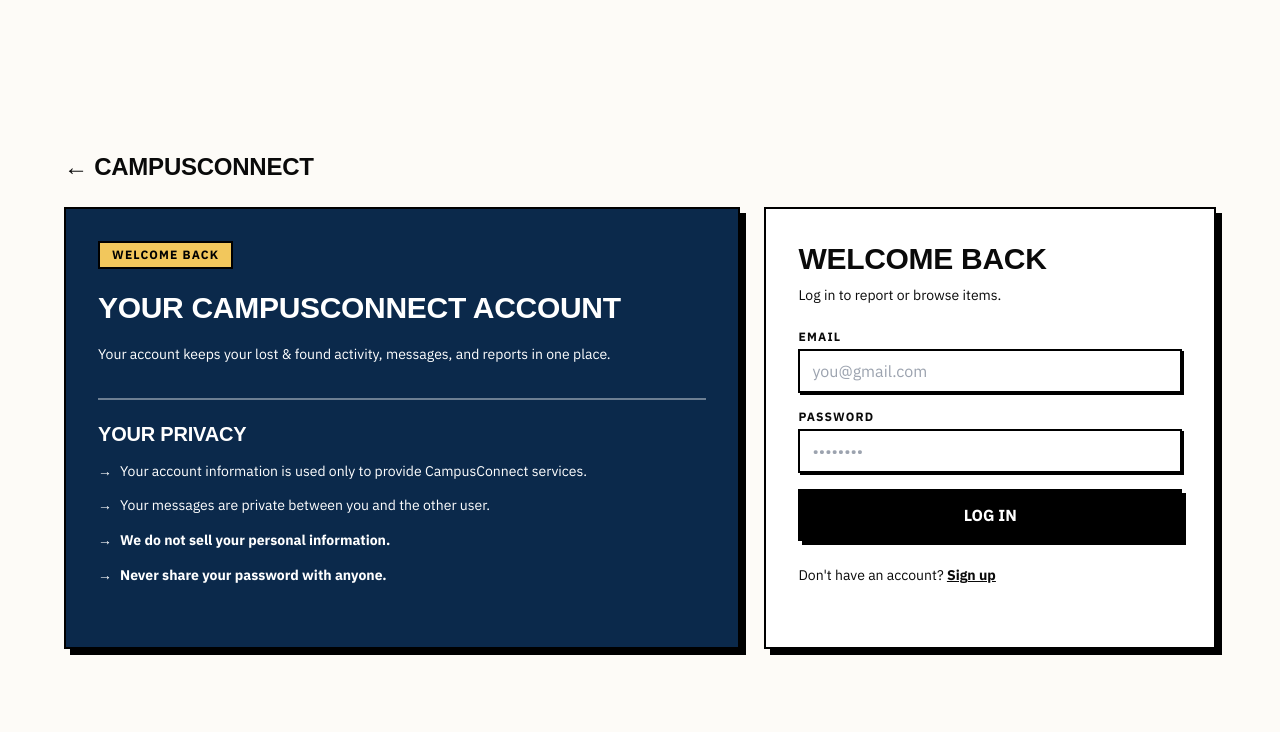
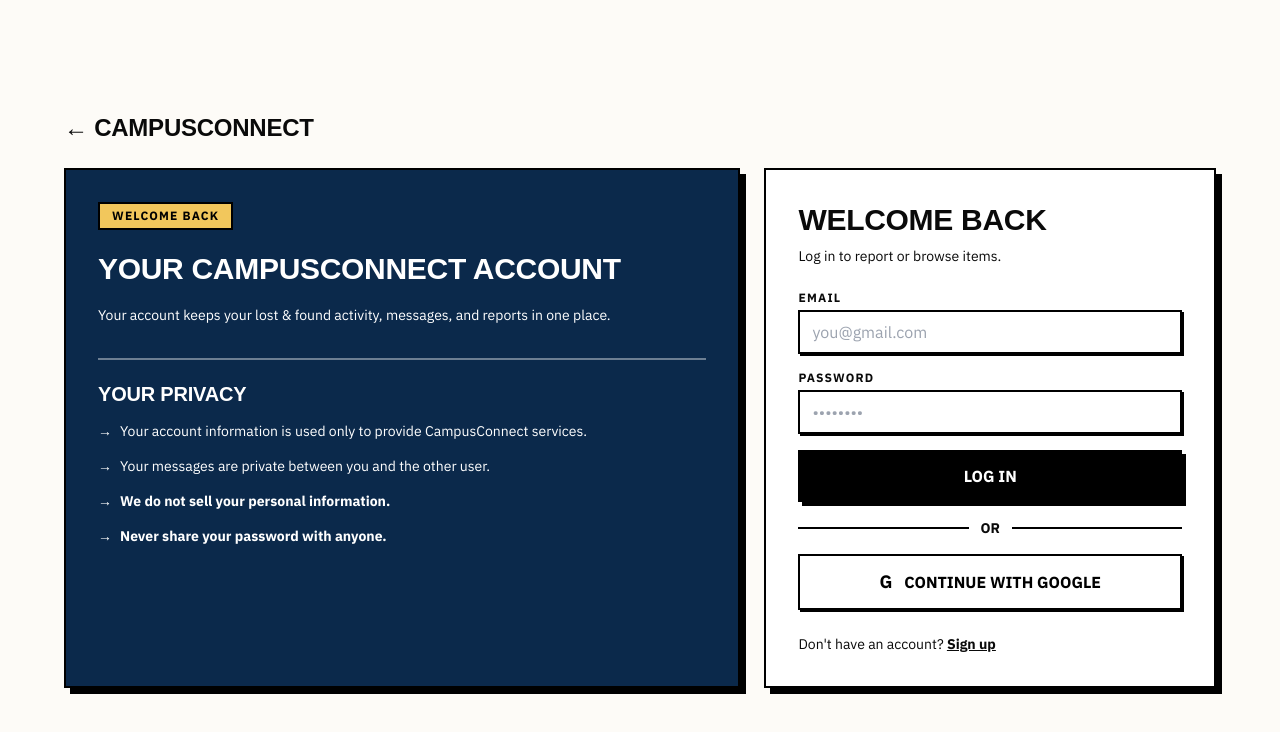
Before and after one commit to prateek4576/campusconnect, a React (Create React App) app in the folder frontend/: page /login in a window 1280 px wide. Shown: the top 732 px of the page. Built offline with nearby package versions, Linux system fonts and the light colour scheme; no server answers; a web font is replaced by a local one.

Commit message:
Add Google login option

```diff
--- a/frontend/src/pages/Login.jsx
+++ b/frontend/src/pages/Login.jsx
@@ -4,13 +4,54 @@
 import api from "../lib/api";
 
 export default function Login() {
-  const { login, formatApiErrorDetail } = useAuth();
+  const { login, googleLogin, formatApiErrorDetail } = useAuth();
   const nav = useNavigate();
 
   const [email, setEmail] = useState("");
   const [password, setPassword] = useState("");
   const [error, setError] = useState("");
   const [busy, setBusy] = useState(false);
+
+  const handleGoogleLogin = () => {
+    setError("");
+
+    if (!window.google) {
+      setError("Google Sign-In is not available. Please try again.");
+      return;
+    }
+
+    const googleClientId = process.env.REACT_APP_GOOGLE_CLIENT_ID;
+
+    if (!googleClientId) {
+      setError("Google authentication is not configured.");
+      return;
+    }
+
+    window.google.accounts.id.initialize({
+      client_id: googleClientId,
+
+      callback: async (response) => {
+        setBusy(true);
+        setError("");
+
+        try {
+          await googleLogin(response.credential);
+
+          nav("/dashboard");
+        } catch (e) {
+          setError(
+            formatApiErrorDetail(e.response?.data?.detail) ||
+              e.message ||
+              "Google sign-in failed",
+          );
+        } finally {
+          setBusy(false);
+        }
+      },
+    });
+
+    window.google.accounts.id.prompt();
+  };
 
   const submit = async (e) => {
     e.preventDefault();
@@ -42,12 +83,11 @@
       await login(email, password);
 
       nav("/dashboard");
-
     } catch (e) {
       setError(
         formatApiErrorDetail(e.response?.data?.detail) ||
-        e.message ||
-        "Login failed"
+          e.message ||
+          "Login failed",
       );
     } finally {
       setBusy(false);
@@ -56,9 +96,7 @@
 
   return (
     <div className="min-h-screen bg-[#FDFBF7] flex items-center justify-center px-4 py-10">
-
       <div className="w-full max-w-6xl">
-
         {/* BACK TO CAMPUSCONNECT */}
         <Link
           to="/"
@@ -72,13 +110,11 @@
         {/* ================================================= */}
 
         <div className="flex flex-col lg:flex-row gap-6 items-stretch">
-
           {/* ================================================= */}
           {/* WELCOME / INFORMATION CARD */}
           {/* ================================================= */}
 
           <div className="bg-[#0B294B] text-white border-2 border-black brutal-shadow-lg p-8 w-full lg:w-3/5">
-
             {/* LABEL */}
             <div className="inline-block bg-[#F2C75C] text-black border-2 border-black px-3 py-1 font-bold uppercase text-xs tracking-widest mb-5">
               Welcome Back
@@ -90,26 +126,20 @@
             </h2>
 
             <p className="text-sm leading-relaxed mb-8">
-              Your account keeps your lost &amp; found activity,
-              messages, and reports in one place.
+              Your account keeps your lost &amp; found activity, messages, and
+              reports in one place.
             </p>
-
-
-
-
 
             {/* ================================================= */}
             {/* YOUR PRIVACY */}
             {/* ================================================= */}
 
             <div className="border-t-2 border-white/40 pt-5 mb-7">
-
               <h3 className="font-display font-black text-xl uppercase mb-3">
                 Your Privacy
               </h3>
 
               <ul className="space-y-3 text-sm leading-relaxed">
-
                 <li className="flex gap-2">
                   <span>→</span>
                   <span>
@@ -121,8 +151,7 @@
                 <li className="flex gap-2">
                   <span>→</span>
                   <span>
-                    Your messages are private between you and the
-                    other user.
+                    Your messages are private between you and the other user.
                   </span>
                 </li>
 
@@ -139,34 +168,24 @@
                     <strong>Never share your password with anyone.</strong>
                   </span>
                 </li>
-
               </ul>
-
             </div>
-
           </div>
-
 
           {/* ================================================= */}
           {/* LOGIN CARD */}
           {/* ================================================= */}
 
           <div className="bg-white border-2 border-black brutal-shadow-lg p-8 w-full lg:w-2/5">
-
             <h1 className="font-display font-black text-3xl uppercase mb-2">
               Welcome Back
             </h1>
 
-            <p className="text-sm mb-6">
-              Log in to report or browse items.
-            </p>
-
+            <p className="text-sm mb-6">Log in to report or browse items.</p>
 
             <form onSubmit={submit} className="space-y-4">
-
               {/* EMAIL / ADMIN ID */}
               <div>
-
                 <label className="block font-bold uppercase text-xs mb-1 tracking-widest">
                   Email
                 </label>
@@ -179,13 +198,10 @@
                   className="w-full border-2 border-black bg-white px-3 py-2 brutal-shadow-sm"
                   placeholder="you@gmail.com"
                 />
-
               </div>
-
 
               {/* PASSWORD */}
               <div>
-
                 <label className="block font-bold uppercase text-xs mb-1 tracking-widest">
                   Password
                 </label>
@@ -198,9 +214,7 @@
                   className="w-full border-2 border-black bg-white px-3 py-2 brutal-shadow-sm"
                   placeholder="••••••••"
                 />
-
               </div>
-
 
               {/* ERROR */}
               {error && (
@@ -208,7 +222,6 @@
                   {error}
                 </div>
               )}
-
 
               {/* LOGIN BUTTON */}
               <button
@@ -219,29 +232,34 @@
                 {busy ? "Signing in…" : "Log In"}
               </button>
 
+              <div className="flex items-center gap-3 my-5">
+                <div className="flex-1 border-t-2 border-black" />
+                <span className="font-bold text-sm uppercase">OR</span>
+                <div className="flex-1 border-t-2 border-black" />
+              </div>
+
+              <button
+                type="button"
+                onClick={handleGoogleLogin}
+                disabled={busy}
+                className="w-full bg-white text-black border-2 border-black px-4 py-3 brutal-shadow-sm brutal-press font-bold uppercase flex items-center justify-center gap-3 disabled:opacity-60"
+              >
+                <span className="text-lg font-black">G</span>
+
+                {busy ? "Signing in…" : "Continue with Google"}
+              </button>
             </form>
-
 
             {/* SIGN UP */}
             <p className="mt-6 text-sm">
-
               Don&apos;t have an account?{" "}
-
-              <Link
-                to="/signup"
-                className="font-bold underline"
-              >
+              <Link to="/signup" className="font-bold underline">
                 Sign up
               </Link>
-
             </p>
-
           </div>
-
         </div>
-
       </div>
-
     </div>
   );
 }
```
Also changed, not shown: 1 other file (tests, documents, lock files or other folders).
